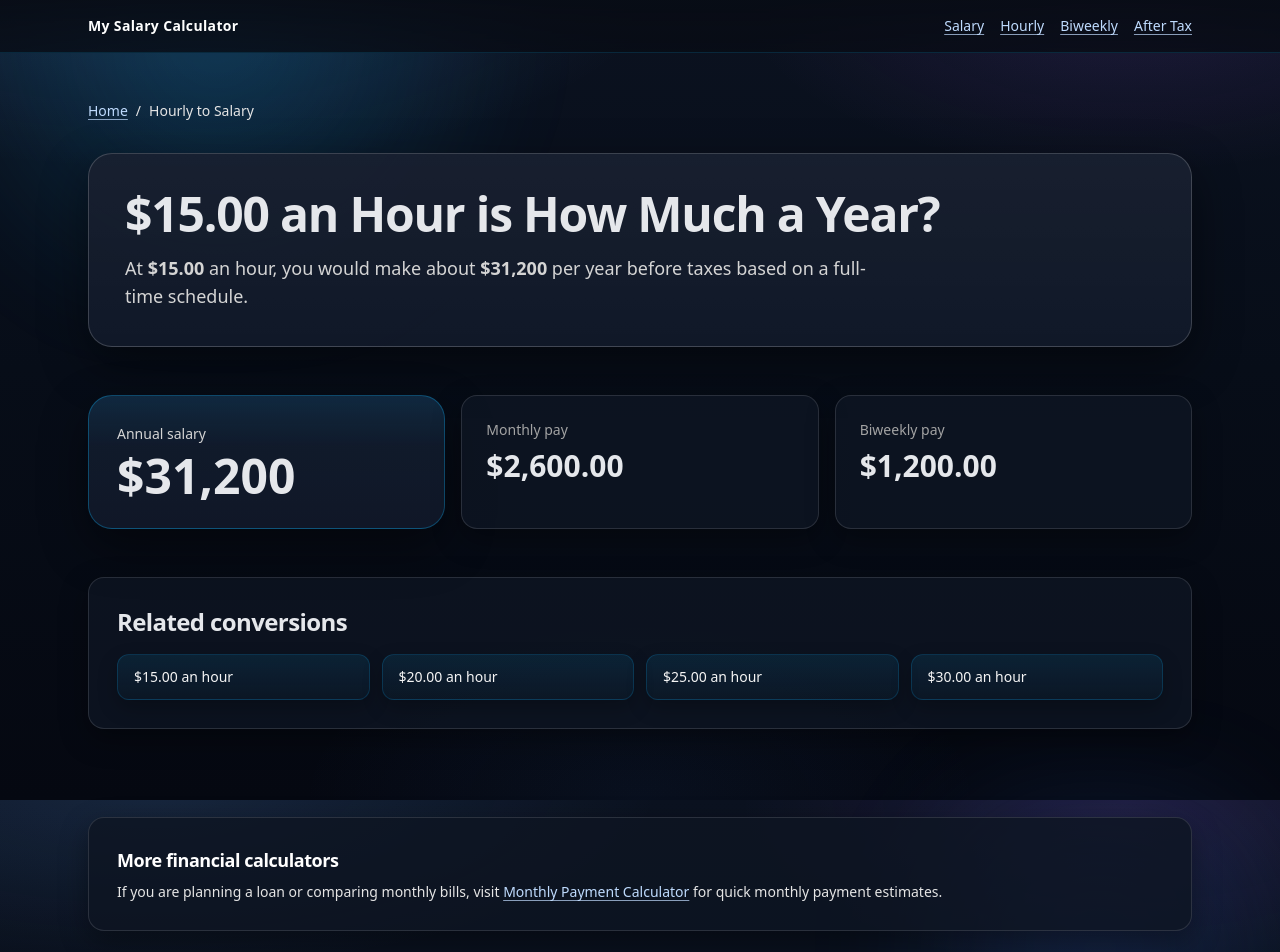
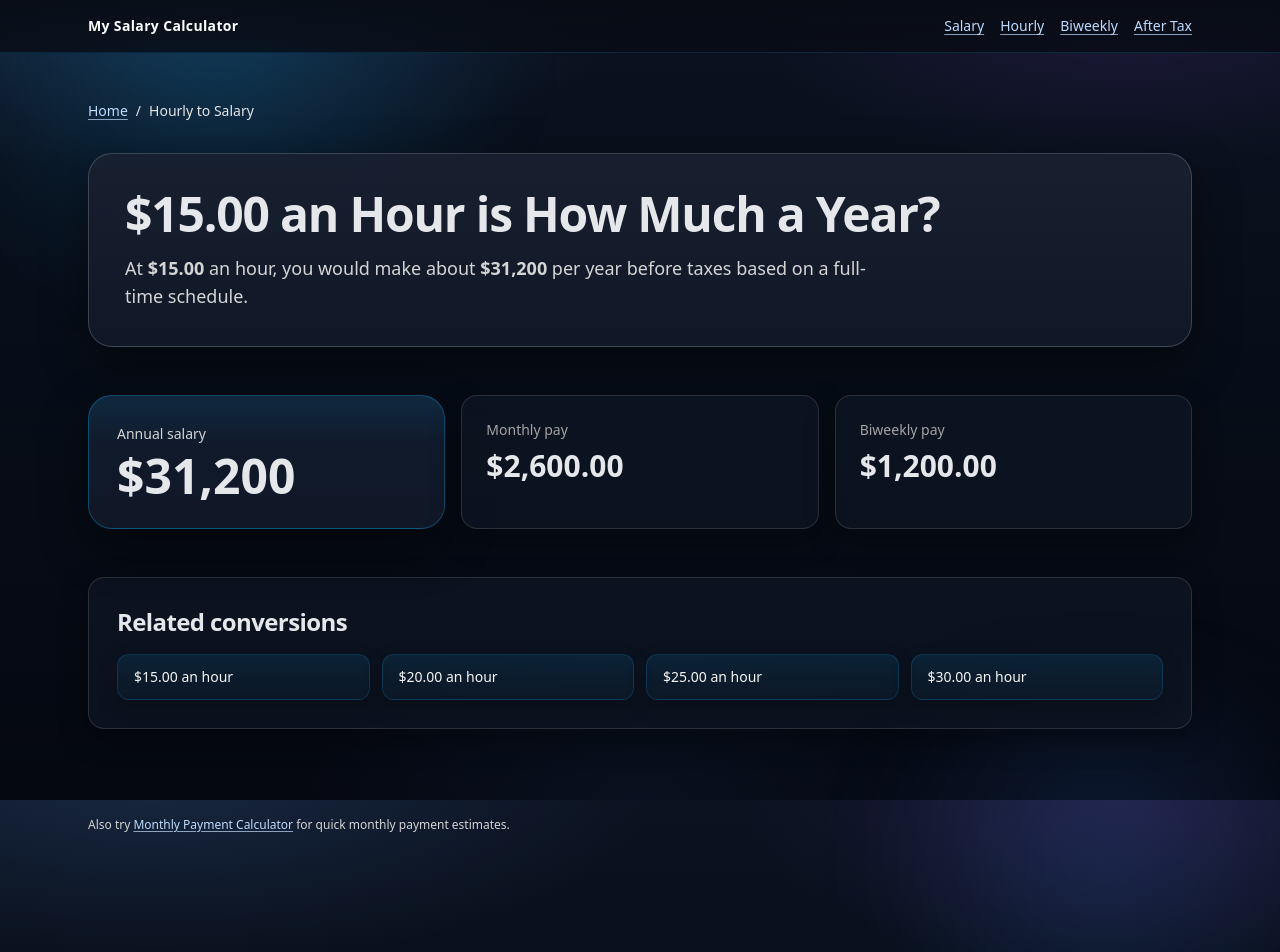
Before and after one commit to mrmagik03/salary-calculator, a Next.js app: page /hourly/15/to-salary in a window 1280 px wide. Shown: the top 952 px of the page. Built offline with nearby package versions, Linux system fonts and the light colour scheme.

Commit message:
Simplify helper footer link while preserving accessibility hooks

```diff
--- a/components/SiteShell.tsx
+++ b/components/SiteShell.tsx
@@ -42,12 +42,8 @@ export default function SiteShell({
       </header>
       {children}
       <footer className="mx-auto mt-10 w-full max-w-6xl px-4 pb-10 md:px-6">
-        <section className="section-card">
-          <h2 className="text-lg font-semibold text-white">
-            More financial calculators
-          </h2>
-          <p className="mt-2 text-sm text-neutral-200">
-            If you are planning a loan or comparing monthly bills, visit{" "}
+        <p className="text-xs text-neutral-300">
+          Also try{" "}
           <a
             href="https://monthlypaymentcalc.co"
             target="_blank"
@@ -57,7 +53,6 @@ export default function SiteShell({
           </a>{" "}
           for quick monthly payment estimates.
         </p>
-        </section>
       </footer>
     </div>
   );
```
Lines whose indentation alone changed are shown as unchanged.
